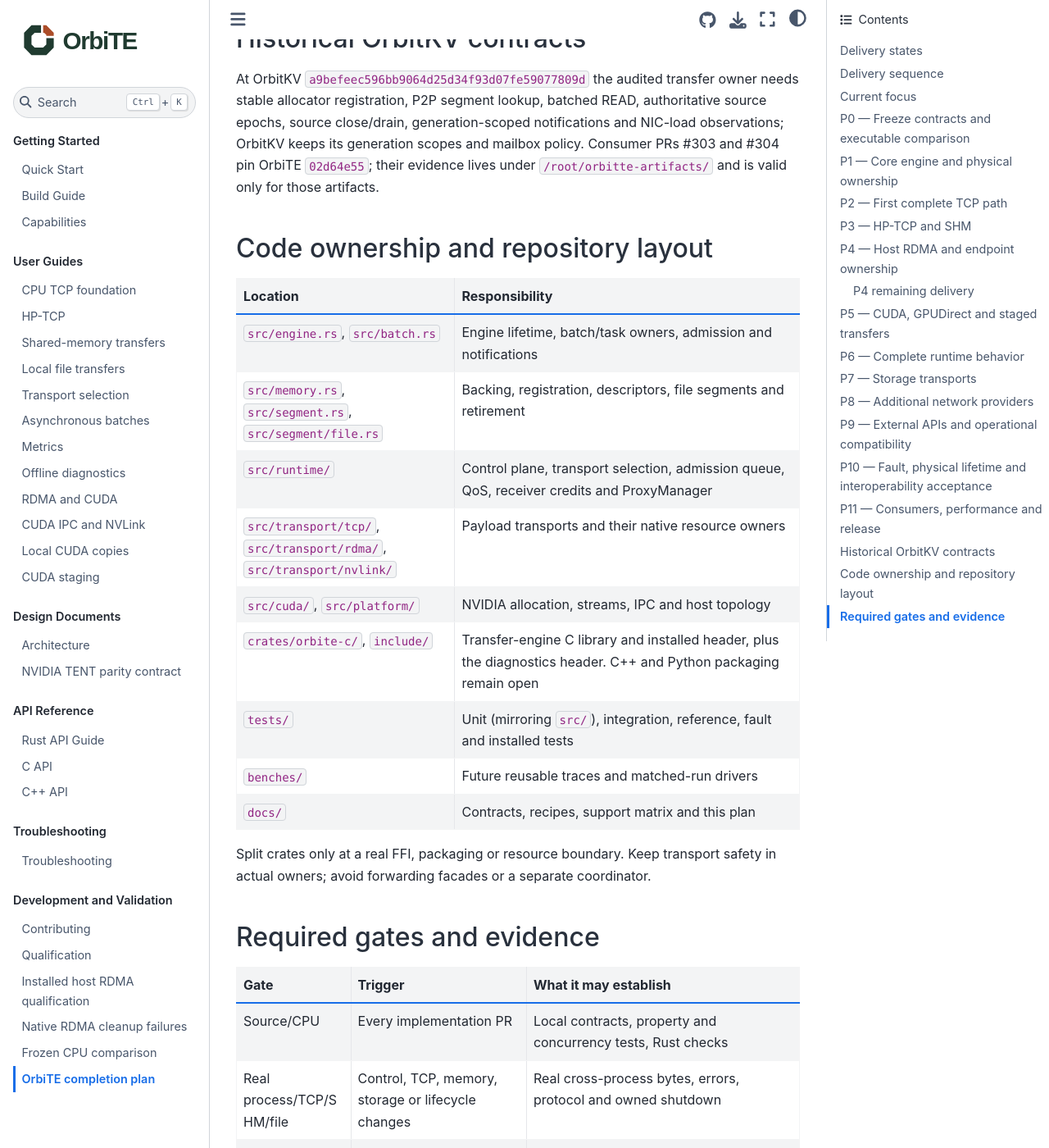
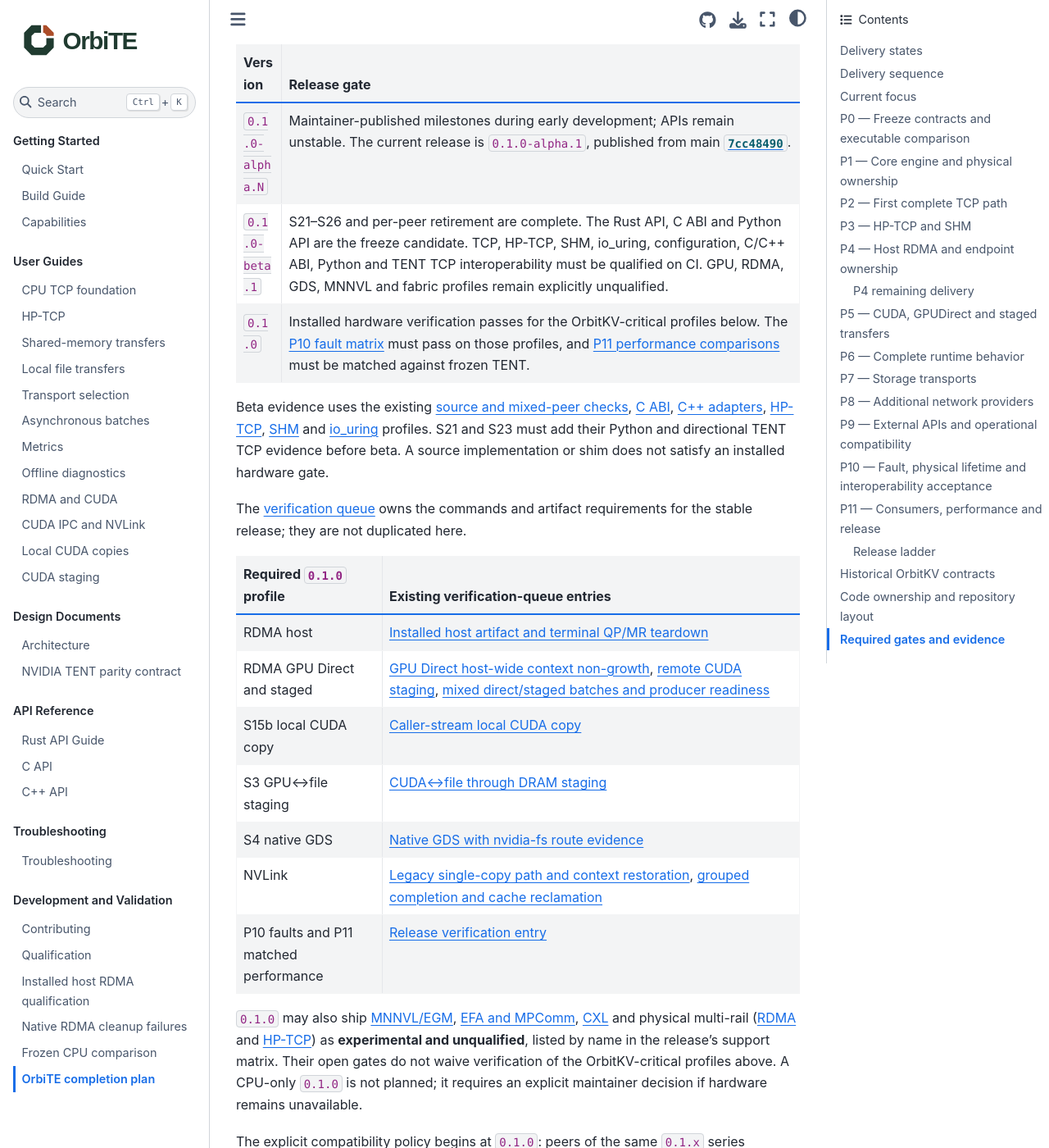
Before and after one commit to OrbitInfra/OrbitTE, a Sphinx documentation site: the page built from docs/completion-plan.md, in a window 1280 px wide and 1400 px high, scrolled down 14458 px. Shown: the whole window at 82% size. Built offline with Sphinx 7.4.7 and the Sphinx Book theme 1.1.4, drawn with Linux system fonts in a browser that asks for light colours; some of the changed text lies outside the part shown.

Commit message:
docs: define the alpha beta and stable release gates (#166)

```diff
--- a/docs/completion-plan.md
+++ b/docs/completion-plan.md
@@ -72,8 +72,8 @@ flowchart LR
 The graph shows dependencies, not one PR per stage. Provider work whose
 prerequisites exist can proceed independently, but never inherits another
 provider's hardware qualification. Fault testing belongs to each stage; P10
-closes the complete matrix. An interim release needs P10 acceptance of its
-selected profiles while other rows stay open.
+closes the complete matrix. The [release ladder](#release-ladder) defines the
+required profiles and evidence for each milestone.
 
 ## Current focus
 
@@ -194,8 +194,8 @@ Done (each Implemented):
   [OrbitKV #304](https://github.com/OrbitInfra/OrbitKV/pull/304) adds an opt-in
   `orbite-tcp` provider; the limited source/H20 evidence was independently
   accepted.
-- **S0b — frozen pre-release wire.** The OrbiTE-only control protocol stays at
-  version 1 until the first release; see the
+- **S0b — frozen pre-release wire.** The OrbiTE-only control protocol stays
+  frozen throughout pre-release development; see the
   [wire policy](tent-parity.md#wire-and-consumer-boundaries).
 
 Open:
@@ -407,7 +407,8 @@ against installed artifacts, with explicit provider/feature matrices.
 
 ## P10 — Fault, physical lifetime and interoperability acceptance
 
-Runs throughout P2–P9 and closes before a full-parity release.
+Runs throughout P2–P9. The [release ladder](#release-ladder) requires acceptance
+for each release's supported profiles; full parity closes the complete matrix.
 
 - [ ] Separate known-unsubmitted rejection and cancel from partial post, running
   work, logical error, physical quiescence and completed cleanup.
@@ -440,7 +441,55 @@ Requirements: F22 and the applicable accepted backend and compatibility profiles
   checkout, with provider discovery, runtime paths and provenance.
 - [ ] Installed manifests prove no C++ Mooncake engine/common/Store dependency.
 
-CPU/TCP or NVIDIA/RDMA releases may ship earlier with explicit scoped support.
+### Release ladder
+
+The maintainer publishes releases when their gates are met. Agents do not
+publish packages.
+
+| Version | Release gate |
+| --- | --- |
+| `0.1.0-alpha.N` | Maintainer-published milestones during early development; APIs remain unstable. The current release is `0.1.0-alpha.1`, published from main [`7cc48490`](https://github.com/OrbitInfra/OrbiTE/commit/7cc48490). |
+| `0.1.0-beta.1` | S21–S26 and per-peer retirement are complete. The Rust API, C ABI and Python API are the freeze candidate. TCP, HP-TCP, SHM, io_uring, configuration, C/C++ ABI, Python and TENT TCP interoperability must be qualified on CI. GPU, RDMA, GDS, MNNVL and fabric profiles remain explicitly unqualified. |
+| `0.1.0` | Installed hardware verification passes for the OrbitKV-critical profiles below. The [P10 fault matrix](#p10--fault-physical-lifetime-and-interoperability-acceptance) must pass on those profiles, and [P11 performance comparisons](#p11--consumers-performance-and-release) must be matched against frozen TENT. |
+
+Beta evidence uses the existing [source and mixed-peer checks](qualification.md#reproduce-and-review),
+[C ABI](qualification.md#installed-c-abi-on-linux),
+[C++ adapters](qualification.md#c-source-adapters),
+[HP-TCP](qualification.md#hp-tcp-rail-verification),
+[SHM](qualification.md#shared-memory-and-cxl-verification) and
+[io_uring](qualification.md#local-file-segments) profiles. S21 and S23 must add
+their Python and directional TENT TCP evidence before beta. A source implementation
+or shim does not satisfy an installed hardware gate.
+
+The [verification queue](qualification.md#verification-queue) owns the commands
+and artifact requirements for the stable release; they are not duplicated here.
+
+| Required `0.1.0` profile | Existing verification-queue entries |
+| --- | --- |
+| RDMA host | {ref}`Installed host artifact and terminal QP/MR teardown <queue-rdma-host>` |
+| RDMA GPU Direct and staged | {ref}`GPU Direct host-wide context non-growth <queue-gpudirect>`, {ref}`remote CUDA staging <queue-remote-staging>`, {ref}`mixed direct/staged batches and producer readiness <queue-mixed-gpu>` |
+| S15b local CUDA copy | {ref}`Caller-stream local CUDA copy <queue-local-cuda-copy>` |
+| S3 GPU↔file staging | {ref}`CUDA↔file through DRAM staging <queue-cuda-file>` |
+| S4 native GDS | {ref}`Native GDS with nvidia-fs route evidence <queue-native-gds>` |
+| NVLink | {ref}`Legacy single-copy path and context restoration <queue-nvlink-sync>`, {ref}`grouped completion and cache reclamation <queue-nvlink-grouped>` |
+| P10 faults and P11 matched performance | {ref}`Release verification entry <queue-release>` |
+
+`0.1.0` may also ship [MNNVL/EGM](qualification.md#multi-node-nvlink-fabric),
+[EFA and MPComm](qualification.md#verification-queue),
+{ref}`CXL <queue-shm-cxl>` and
+physical multi-rail ({ref}`RDMA <queue-rdma-rails>` and
+{ref}`HP-TCP <queue-physical-rails>`) as **experimental
+and unqualified**, listed by name in the release's support matrix. Their open
+gates do not waive verification of the OrbitKV-critical profiles above.
+A CPU-only `0.1.0` is not planned; it requires an explicit maintainer decision
+if hardware remains unavailable.
+
+The explicit compatibility policy begins at `0.1.0`: peers of the same
+`0.1.x` series interoperate, and the control-plane wire version stays frozen
+across that series. A breaking wire or Rust API change requires a minor-version
+bump under 0.x semver. Until `0.1.0`, deploy the same build on both peers under
+the [pre-release wire policy](tent-parity.md#wire-and-consumer-boundaries).
+
 **Complete NVIDIA-scope TENT parity** requires every in-scope capability to be
 accepted; it never claims the excluded accelerators or UB. A slower or
 unqualified feature is recorded as such.
```
Also changed, not shown: AGENTS.md (+2 -1 lines), docs/qualification.md (+18 -13 lines), docs/tent-parity.md (+4 -3 lines).
